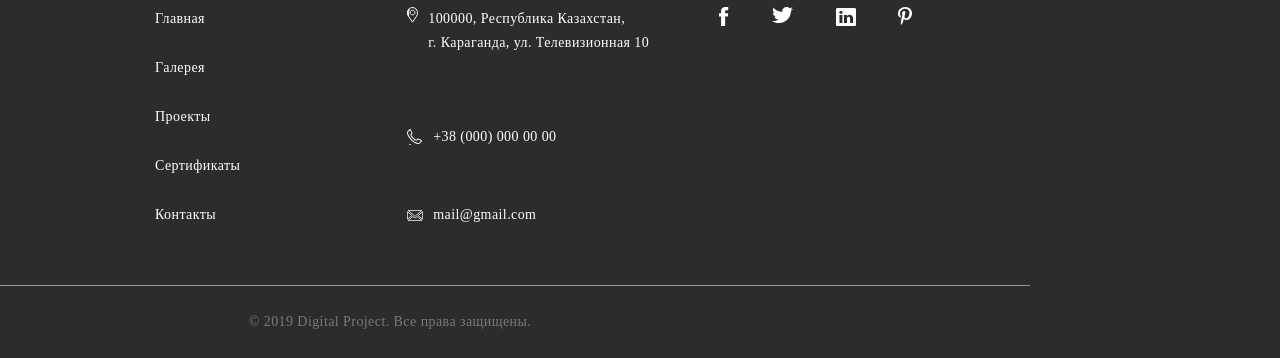
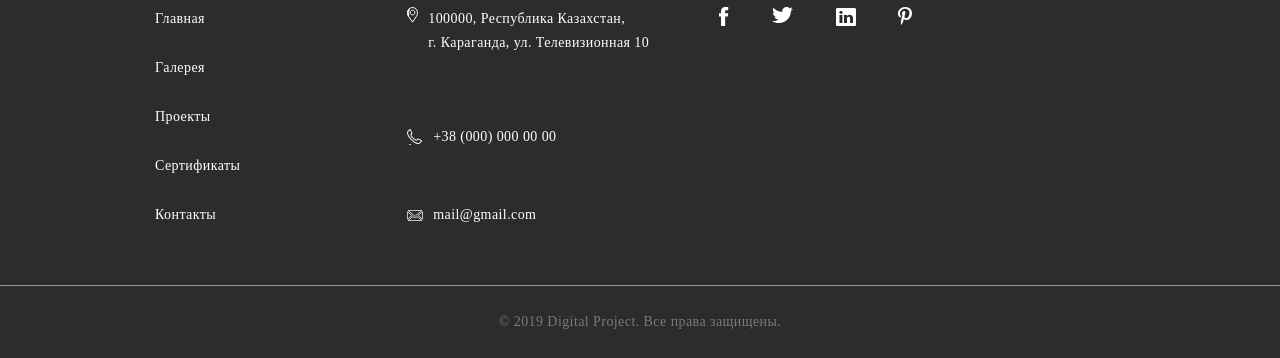
Before and after one commit to E-gap/smart-orange-test, a website built with Parcel: page src/index.html in a window 1280 px wide. Shown: the part 3770-4128 px from the top of the page. Built offline with nearby package versions, Linux system fonts and the light colour scheme; files whose address does not match are found by name.

Commit message:
footer complete

```diff
--- a/src/partials/footer.html
+++ b/src/partials/footer.html
@@ -58,6 +58,6 @@
         </ul>
       </div>
     </div>
-    <p class="footer__rights">© 2019 Digital Project. Все права защищены.</p>
   </div>
+  <p class="footer__rights">© 2019 Digital Project. Все права защищены.</p>
 </footer>
--- a/src/sass/_footer.scss
+++ b/src/sass/_footer.scss
@@ -127,7 +127,6 @@
   padding-bottom: 24px;
   border-top: 1px solid rgba(255, 255, 255, 0.5);
   width: 100vw;
-  margin-left: -290px;
 }
 
 .footer__social__list {
```
Also changed, not shown: src/sass/index.css, 1 other file.
